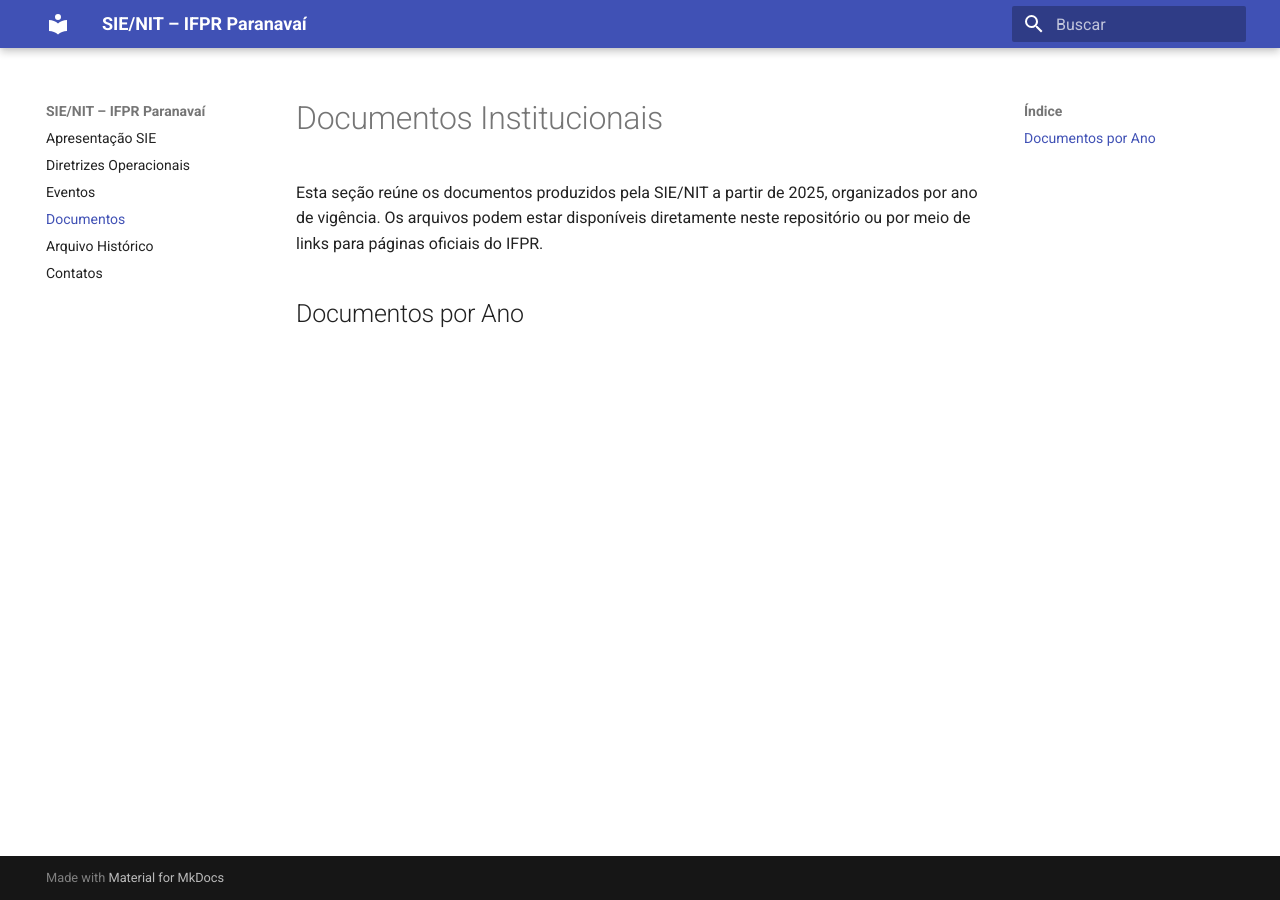
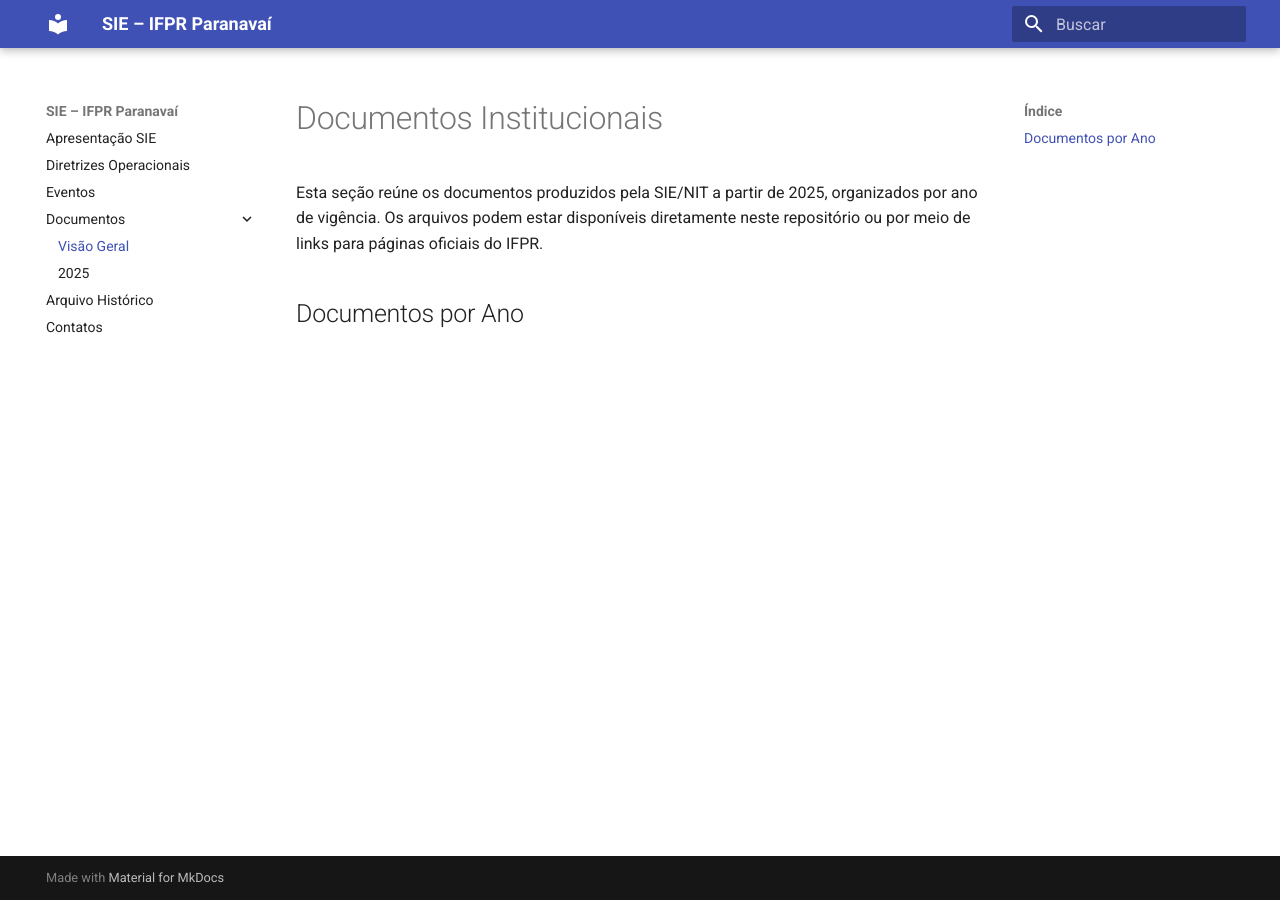
Before and after one commit to ifpr-sie-paranavai/dossie, an MkDocs documentation site: the page built from docs/documentos.md, in a window 1280 px wide. Built offline with MkDocs 1.6.1 and Material for MkDocs 9.7.7, drawn with Linux system fonts in a browser that asks for light colours.

Commit message:
Update mkdocs.yml

```diff
--- a/mkdocs.yml
+++ b/mkdocs.yml
@@ -1,6 +1,6 @@
-site_name: SIE/NIT – IFPR Paranavaí
+site_name: SIE – IFPR Paranavaí
 site_description: Documentação institucional da Seção de Inovação e Empreendedorismo – Campus Paranavaí
-site_author: Seção de Inovação e Empreendedorismo – IFPR Paranavaí
+site_author: Seção de Inovação e Empreendedorismo – Campus Paranavaí
 
 theme:
   name: material
@@ -10,6 +10,8 @@ nav:
   - Apresentação SIE: apresentacao.md
   - Diretrizes Operacionais: diretrizes.md
   - Eventos: eventos.md
-  - Documentos: documentos.md
+  - Documentos:
+      - Visão Geral: documentos.md
+      - 2025: docs2025.md
   - Arquivo Histórico: historico.md
   - Contatos: contatos.md
```
